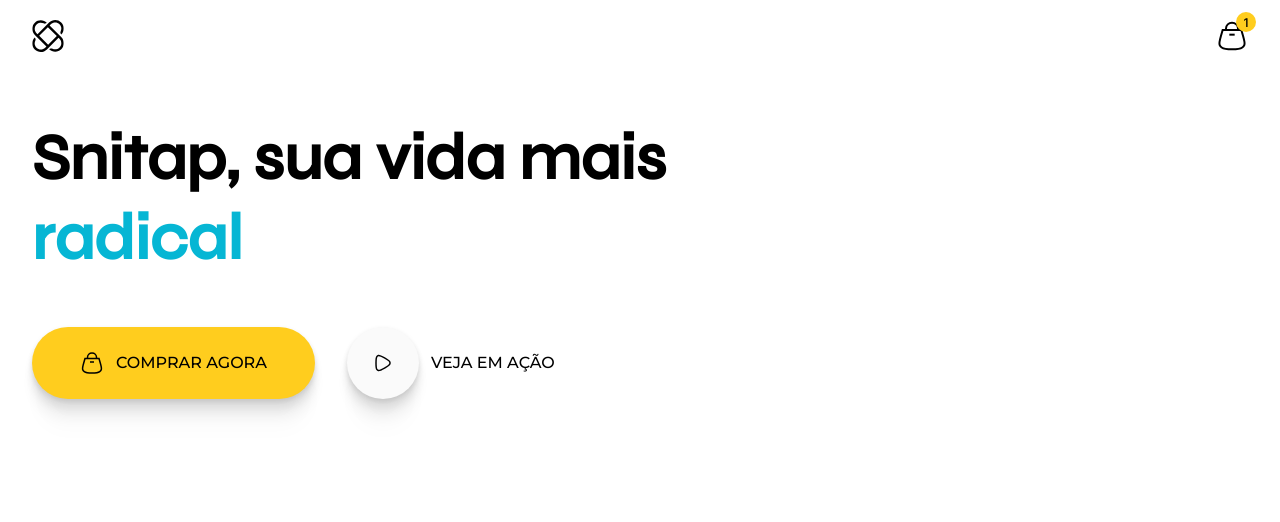
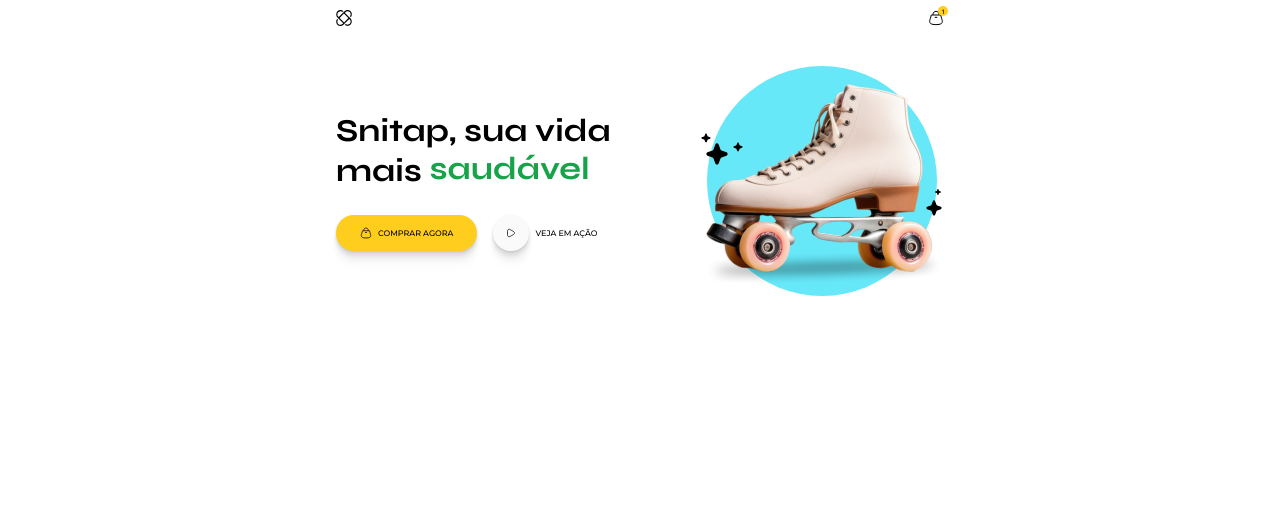
Before and after one commit to thiallymoura/landing-page-animation, a plain HTML site: page index.html in a window 1280 px wide. Drawn offline with Linux system fonts and the light colour scheme.

Commit message:
feat: Animation hero image

```diff
--- a/index.html
+++ b/index.html
@@ -10,7 +10,7 @@
     <link rel="stylesheet" href="./styles/index.css">
 
     <link
-        href="https://fonts.googleapis.com/css2?family=Inter:ital,opsz,wght@0,14..32,500;1,14..32,500&family=Montserrat:ital,wght@0,100..900;1,100..900&family=Syne:wght@500&display=swap"
+        href="https://fonts.googleapis.com/css2?family=Inter:ital,opsz,wght@0,14..32,500;1,14..32,500&family=Montserrat:ital,wght@0,500;1,500&family=Syne:wght@700&display=swap"
         rel="stylesheet">
 </head>
 
@@ -28,7 +28,8 @@
 
     <section class="hero">
         <div>
-            <h1>Snitap, sua vida mais
+            <h1>
+                Snitap, sua vida mais
                 <div>
                     <span>radical</span>
                     <span>divertida</span>
@@ -51,6 +52,15 @@
                 </a>
             </div>
         </div>
+
+        <div>
+            <div class="content">
+                <img src="./assets/hero/ellipse.svg" alt="fundo azul">
+                <img src="./assets/hero/patins-image.png" alt="imagem patins">
+                <img src="./assets/hero/stars-1.svg" alt="estrelas grande">
+                <img src="./assets/hero/stars-2.svg" alt="estrelas pequenas">
+            </div>
+        </div>
     </section>
 
 
--- a/styles/global.css
+++ b/styles/global.css
@@ -31,6 +31,10 @@ button {
     font: 500 1rem/1.5 var(--ff-base)
 }
 
+html {
+    zoom: .5;
+}
+
 h1,
 h2 {
     font-family: "Syne", sans-serif;
--- a/styles/hero.css
+++ b/styles/hero.css
@@ -3,6 +3,12 @@ section.hero {
     width: 100%;
     padding: 2.5rem 2rem;
     margin-inline: auto;
+
+
+    display: flex;
+    align-items: center;
+    justify-content: space-between;
+    overflow: hidden;
 
     & h1 {
         max-width: 40rem;
@@ -32,7 +38,7 @@ section.hero {
     & h1 span {
         display: block;
 
-        animation: slideUp 5s infinite ease;
+        animation: slideUp 5s 2s infinite ease;
     }
 
 
@@ -79,8 +85,86 @@ section.hero {
         }
     }
 
+
+    /*patins*/
+    &>div:nth-child(2) {
+        display: block;
+        width: 100%;
+        max-width: 30.5rem;
+        height: 30.5rem;
+
+
+        & .content {
+            width: 100%;
+            height: 100%;
+            position: relative;
+        }
+
+        & img {
+            position: absolute;
+            width: 100%;
+        }
+
+        & img[src*="ellipse"] {
+            width: 94%;
+            top: 3%;
+            left: 3%;
+
+            transform: translateX(200%);
+            animation: slideIp 3s ease forwards;
+        }
+
+        & img[src*="patins"] {
+            z-index: 1;
+
+            transform: translateX(200%);
+            animation: slideIp 3s 200ms ease forwards;
+        }
+
+        & img[src*="stars-1"] {
+            max-width: 5.5rem;
+            top: 30%;
+            z-index: 0;
+
+            opacity: 0;
+            transform: translateX(400%);
+            animation: slideIp 2s 800ms ease forwards, appear 100ms 800ms forwards;
+        }
+
+        & img[src*="stars-2"] {
+            max-width: 2.5rem;
+            right: 0;
+            bottom: 35%;
+            z-index: 0;
+
+            transform: translateX(400%);
+            animation: slideIp 2.2s 800ms ease forwards;
+        }
+    }
+
 }
 
+
+/*patins*/
+@keyframes slideIp {
+    50% {
+        transform: translateX(-20px);
+    }
+
+    100% {
+        transform: translateX(0);
+    }
+}
+
+@keyframes appear {
+    to {
+        opacity: 1;
+    }
+
+}
+
+
+/*animation h1*/
 @keyframes slideUp {
 
     /*radical static*/
```
